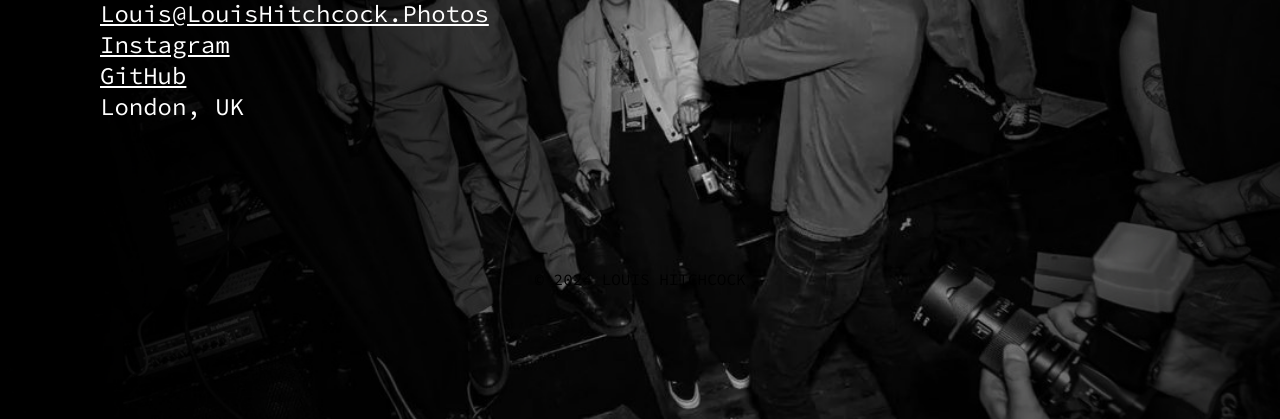
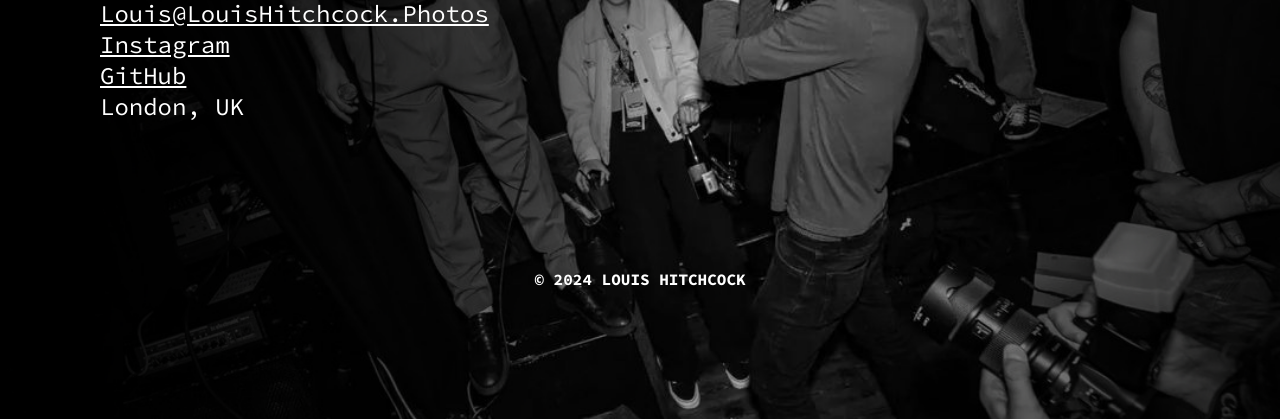
Before and after one commit to LouisHitchcock/LouisHitchPhotos-Website, a plain HTML site: page contact.html in a window 1280 px wide. Shown: the part 491-910 px from the top of the page. Drawn offline with Linux system fonts and the light colour scheme.

Commit message:
Fixed Copyright On footer

```diff
--- a/contact.html
+++ b/contact.html
@@ -53,7 +53,7 @@
 </div>
 
 <div class="footer">
-    <h4 class="footer">© 2024 LOUIS HITCHCOCK</h4>
+    <h4 class="footer" style="color:#fff;font-weight:bold">© 2024 LOUIS HITCHCOCK</h4>
 </div>
 
 </body>
```
